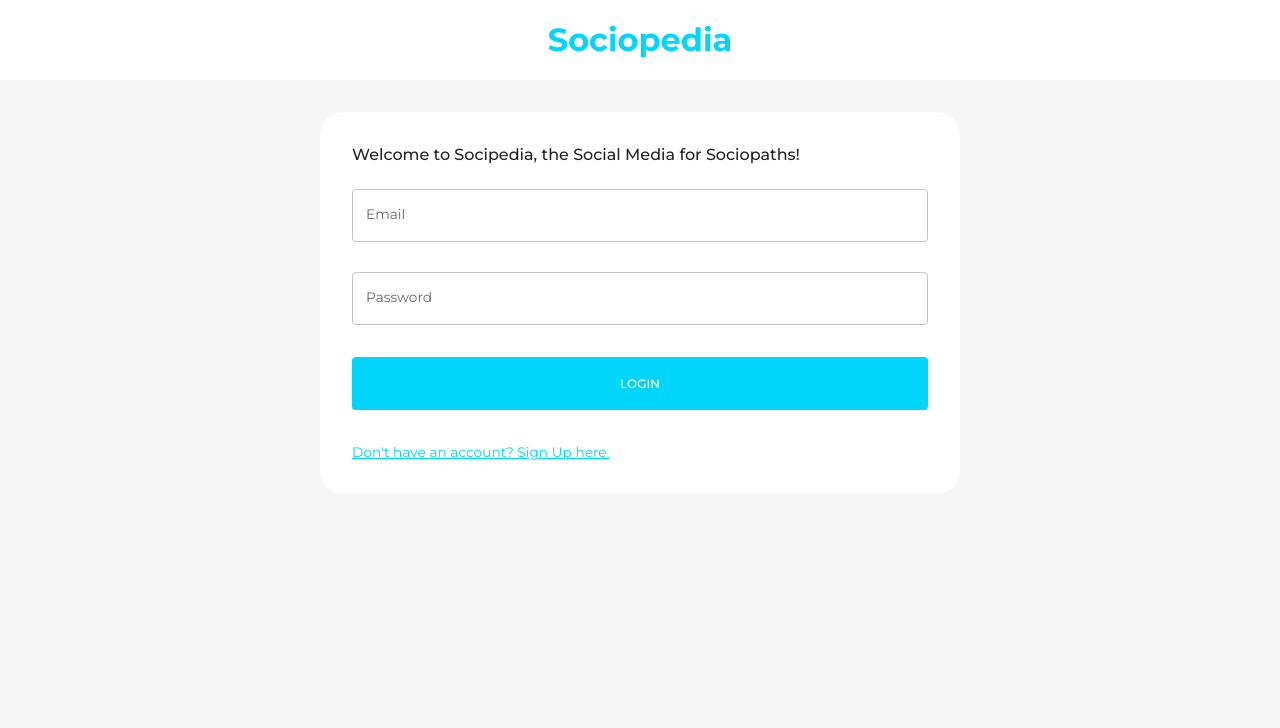
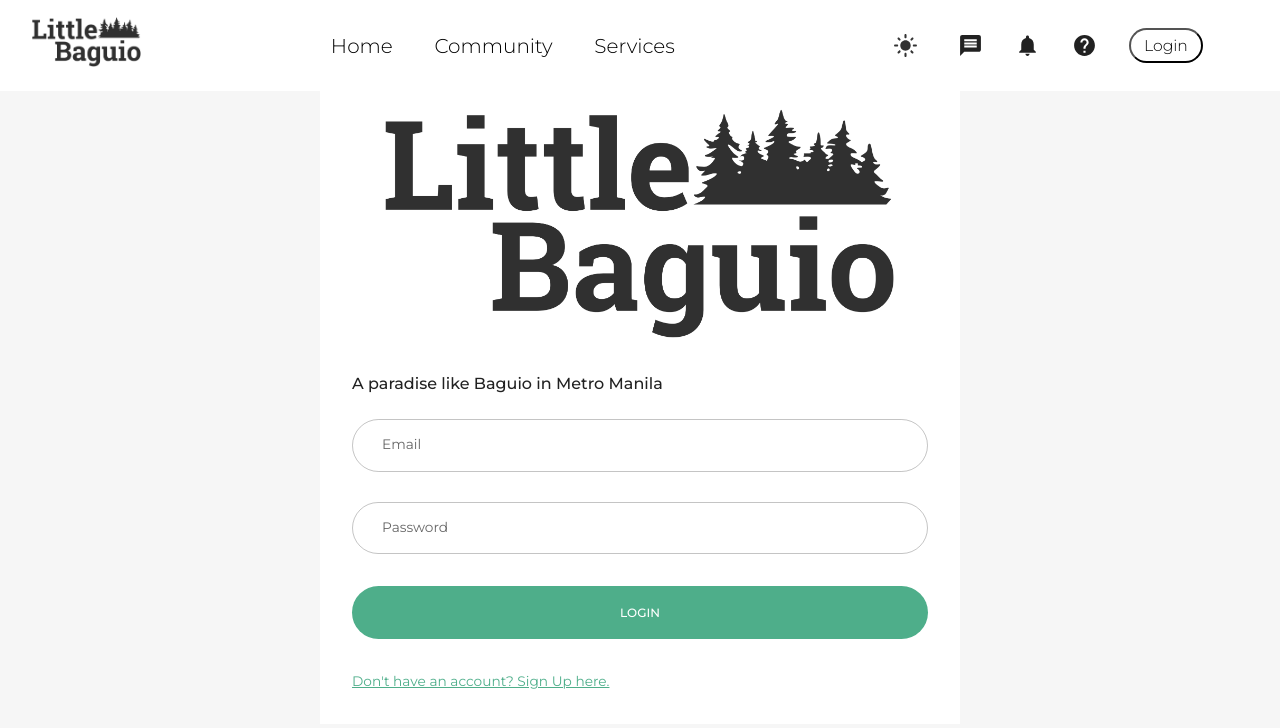
Before and after one commit to IzakVillanueva/Little-Baguio-MERN-Website, a React (Create React App) app in the folder client/: page /login in a window 1280 px wide. Shown: the top 728 px of the page. Built offline with nearby package versions, Linux system fonts and the light colour scheme.

Commit message:
Update login UI

```diff
--- a/client/src/App.js
+++ b/client/src/App.js
@@ -2,6 +2,7 @@ import { BrowserRouter, Navigate, Routes, Route } from "react-router-dom";
 import HomePage from "scenes/homePage";
 import LoginPage from "scenes/loginPage";
 import ProfilePage from "scenes/profilePage";
+import NewsPage from "scenes/newsPage";
 import { useMemo } from "react";
 import { useSelector } from "react-redux";
 import { CssBaseline, ThemeProvider } from "@mui/material";
@@ -32,6 +33,10 @@ function App() {
               element={<LoginPage />}
             />
             <Route
+              path="/news"
+              element={<NewsPage />}
+            />
+            <Route
               path="/profile/:userId"
               element={isAuth ? <ProfilePage /> : <Navigate to="/home" />}
             />
--- a/client/src/scenes/loginPage/Form.jsx
+++ b/client/src/scenes/loginPage/Form.jsx
@@ -7,6 +7,7 @@ import {
   Typography,
   useTheme,
 } from "@mui/material";
+import { Message, } from "@mui/icons-material";
 import EditOutlinedIcon from "@mui/icons-material/EditOutlined";
 import { Formik } from "formik";
 import * as yup from "yup";
@@ -134,8 +135,10 @@ const Form = () => {
                   }
                   helperText={touched.username && errors.username}
                   sx={{ gridColumn: "span 4" }}
+                  InputProps={{ sx: { borderRadius: "3em"} }}
+                  InputLabelProps={{ sx: { left: "1rem" }}}
                 />
-                <Box
+                {/* <Box
                   gridColumn="span 4"
                   border={`1px solid ${palette.neutral.medium}`} //for borders
                   borderRadius="5px"
@@ -167,7 +170,7 @@ const Form = () => {
                       </Box>
                     )}
                   </Dropzone>
-                </Box>
+                </Box> */}
               </>
             )}
 
@@ -179,7 +182,9 @@ const Form = () => {
               name="email"
               error={Boolean(touched.email) && Boolean(errors.email)}
               helperText={touched.email && errors.email}
-              sx={{ gridColumn: "span 4" }}
+              sx={{ gridColumn: "span 4"}}
+              InputProps={{ sx: { borderRadius: "3em"} }}
+              InputLabelProps={{ sx: { left: "1rem" }}}
             />
             <TextField
               label="Password"
@@ -191,6 +196,8 @@ const Form = () => {
               error={Boolean(touched.password) && Boolean(errors.password)}
               helperText={touched.password && errors.password}
               sx={{ gridColumn: "span 4" }}
+              InputProps={{ sx: { borderRadius: "3em"} }}
+              InputLabelProps={{ sx: { left: "1rem" }}}
             />
           </Box>
 
@@ -202,9 +209,10 @@ const Form = () => {
               sx={{
                 m: "2rem 0",
                 p: "1rem",
-                backgroundColor: palette.primary.main,
+                backgroundColor: '#4EAE8A',
                 color: palette.background.alt,
-                "&:hover": { color: palette.primary.main },
+                "&:hover": { color: '#4EAE8A' },
+                borderRadius: "3em",
               }}
             >
               {isLogin ? "LOGIN" : "REGISTER"}
@@ -216,10 +224,10 @@ const Form = () => {
               }}
               sx={{
                 textDecoration: "underline",
-                color: palette.primary.main,
+                color: '#4EAE8A',
                 "&:hover": {
                   cursor: "pointer",
-                  color: palette.primary.light,
+                  color: '#c8f9e7',
                 },
               }}
             >
--- a/client/src/scenes/loginPage/index.jsx
+++ b/client/src/scenes/loginPage/index.jsx
@@ -1,31 +1,31 @@
 import { Box, Typography, useTheme, useMediaQuery } from "@mui/material";
 import Form from "./Form";
+import Navbar from "scenes/navbar";
+import './login.css';
 
 const LoginPage = () => {
   const theme = useTheme();
   const isNonMobileScreens = useMediaQuery("(min-width: 1000px)");
   return (
     <Box>
+      <Navbar />
       <Box
-        width="100%"
+        width={isNonMobileScreens ? "50%" : "93%"}
+        p="1rem 0px 0px 0px"
+        m="0px auto"
         backgroundColor={theme.palette.background.alt}
-        p="1rem 6%"
-        textAlign="center"
       >
-        <Typography fontWeight="bold" fontSize="32px" color="primary">
-          Sociopedia
-        </Typography>
+        <img src="../../../../assets/LB Logo (Dark).png" alt="logo" className="logo"/>
       </Box>
         {/* FORM BOX */}
       <Box
         width={isNonMobileScreens ? "50%" : "93%"}
         p="2rem"
-        m="2rem auto"
-        borderRadius="1.5rem"
+        m="0px auto"
         backgroundColor={theme.palette.background.alt}
       >
         <Typography fontWeight="500" variant="h5" sx={{ mb: "1.5rem" }}>
-          Welcome to Socipedia, the Social Media for Sociopaths!
+          A paradise like Baguio in Metro Manila
         </Typography>
         <Form />
       </Box>
--- /dev/null
+++ b/client/src/scenes/loginPage/login.css
@@ -0,0 +1,7 @@
+@import url('https://fonts.googleapis.com/css2?family=Montserrat:wght@100..900&display=swap');
+
+.logo{
+    max-width: 40vw;
+    margin:auto;
+    display:block;
+}
```
